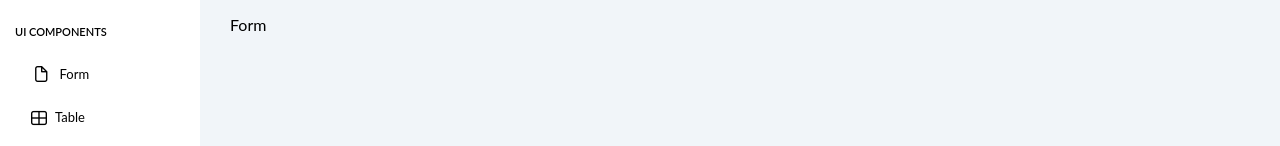
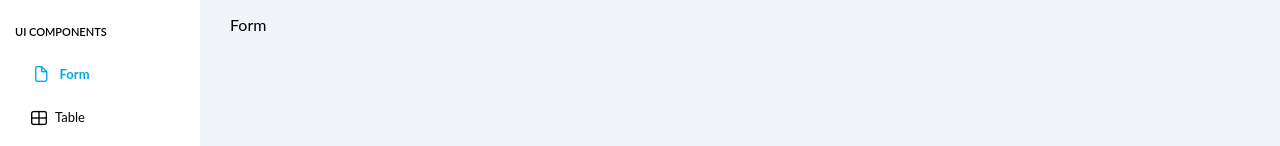
Before and after one commit to EzzatKhaqan/react-admin-dashboard, a React (Vite) app: page /admin/ui-kits/form in a window 1280 px wide. Shown: the part 142-288 px from the top of the page. Built offline with nearby package versions, Linux system fonts and the light colour scheme.

Commit message:
fix: update MenuItem component to use useLocation for active route detection; remove unused state

```diff
--- a/src/shared/components/menu/MenuItem.jsx
+++ b/src/shared/components/menu/MenuItem.jsx
@@ -2,20 +2,26 @@ import { Link } from 'react-router-dom';
 import PropTypes from 'prop-types';
 import { AnimatePresence, motion } from 'motion/react';
 import { useState } from 'react';
+import { useLocation } from 'react-router-dom';
+
 export const MenuItem = ({ item = [], root = true }) => {
   const hasItem = Array.isArray(item.items) && item.items.length > 0;
   const isLink = Boolean(item.to);
   const Wrapper = isLink ? Link : 'a';
   const wrapperProps = isLink ? { to: item.to } : {};
+  const location = useLocation();
 
-  const [isActiveMenu, setIsActiveMenu] = useState(false);
+  function checkActiveRoute(item) {
+    if (item.to) return item.to == location.pathname;
+    else return false;
+  }
 
   return (
     <>
-      <li className={[root && 'root-menuitem', isActiveMenu && 'active-menuitem'].join(' ')}>
+      <li className={[root ? 'root-menuitem' : ''].join(' ')}>
         {root && <div className="menuitem-root-text">{item.label}</div>}
         {!root && (
-          <Wrapper {...wrapperProps}>
+          <Wrapper {...wrapperProps} className={[checkActiveRoute(item) ? 'active-route' : '']}>
             <i className={[item.icon, 'menuitem-icon'].join(' ')}></i>
             <span className="menuitem-text">{item.label}</span>
             {hasItem && <i className="pi pi-angle-down submenu-toggler"></i>}
```
